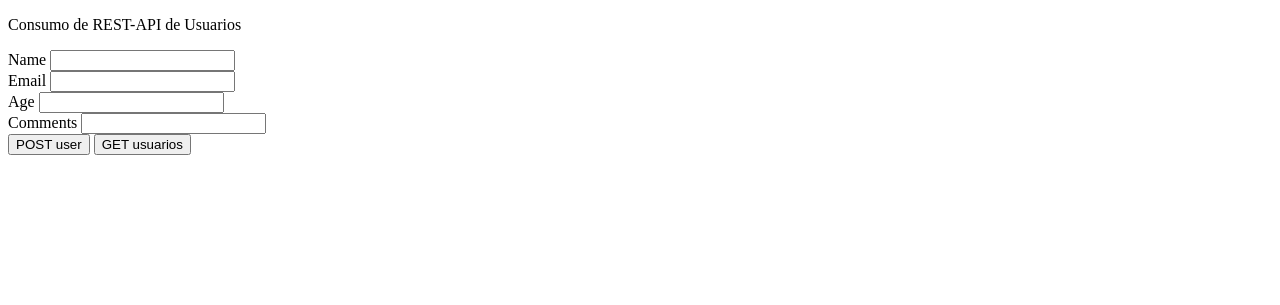
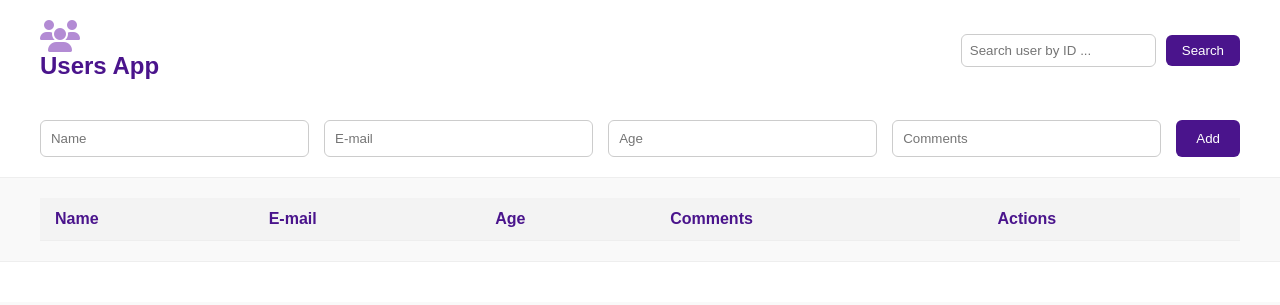
Before and after one commit to PaolaVC08/frontend-pg, a plain HTML site: page index.html in a window 1280 px wide. Drawn offline with nearby package versions, Linux system fonts and the light colour scheme; no server answers.

Commit message:
add style with css

```diff
--- a/callrestapi.js
+++ b/callrestapi.js
@@ -1,5 +1,4 @@
 var url = "https://pg-restapi-pvxk.onrender.com/api/users";
-
 function postUser() {
   console.log(url);
 
@@ -16,15 +15,17 @@ function postUser() {
 	};
 	console.log(myuser)
 
-	$ajax({
+	$.ajax({
           url:url,
 	  type: 'post',
 	  dataType: 'json',
 	  contentType: 'application/json',
-    	  succes: function (data){
+    	  success: function (data){
         	console.log(data);
-          $('#resultado').html(JSON.stringify(data.user));
-          },
+	    getUsers();
+          //$('#resultado').html(JSON.stringify(data.user));
+          resetForm();
+	  },
           data: JSON.stringify(myuser)
 	});
 }
@@ -37,21 +38,123 @@ function getUsers() {
 
         var arrUsers = json.users;
 
-        var htmlTableUsers = '<table border="1">';
+	    var rows = '';
 
-        arrUsers.forEach(function(item) {
-            console.log(item);
-            htmlTableUsers += '<tr>' +
-                                '<td>' + item.id + '</td>' +
-                                '<td>' + item.name + '</td>' +
-                                '<td>' + item.email + '</td>' +
-                                '<td>' + item.age + '</td>' +
-                                '<td>' + item.comments + '</td>' +
-                              '</tr>';
-        });
+    arrUsers.forEach(function(item) {
+      console.log(item);
 
-        htmlTableUsers += '</table>';
+      rows += `
+        <tr>
+          <td>${item.name}</td>
+          <td>${item.email}</td>
+          <td>${item.age}</td>
+          <td>${item.comments}</td>
+          <td>
+            <button onclick='startEditUser(${JSON.stringify(item)})'><i class="fas fa-edit" style="color:#6a1b9a;"></i></button>
+            <button onclick='deleteUser(${item.id})'><i class="fas fa-trash-alt" style="color:#d32f2f;"></i></button>
+          </td>
+        </tr>
+      `;
+    });
 
-        $('#resultado').html(htmlTableUsers);
+    $('#userTableBody').html(rows);
     });
 }
+
+function deleteUser(id) {
+const confirmDelete = confirm("Are you sure you want to delete this user?");
+  if (!confirmDelete) return;
+	$.ajax({
+    url: url + '/' + id,
+    type: 'DELETE',
+    success: function(data) {
+      alert('User deleted');
+      getUsers(); // refrescar lista
+    },
+    error: function(err) {
+      alert('Error deleting user');
+    }
+  });
+}
+
+let editingId = null;
+
+function startEditUser(user) {
+  $('#name').val(user.name);
+  $('#email').val(user.email);
+  $('#age').val(user.age);
+  $('#comments').val(user.comments);
+  editingId = user.id;
+$('#submitBtn').text('Save');
+}
+function handleSubmit() {
+  if (editingId) {
+    updateUser();
+  } else {
+    postUser();
+  }
+}
+
+function updateUser() {
+  if (!editingId) return;
+const confirmUpdate = confirm("Do you want to save these changes?");
+  if (!confirmUpdate) return;
+  const updatedUser = {
+    name: $('#name').val(),
+    email: $('#email').val(),
+    age: $('#age').val(),
+    comments: $('#comments').val()
+  };
+
+  $.ajax({
+    url: url + '/' + editingId,
+    type: 'PUT',
+    contentType: 'application/json',
+    data: JSON.stringify(updatedUser),
+    success: function(data) {
+      alert('User updated');
+      editingId = null;
+      getUsers(); // refrescar
+      resetForm();
+    },
+    error: function(err) {
+      alert('Error updating user');
+    }
+  });
+}
+function getUserById() {
+  const id = $('#searchId').val();
+
+  $.ajax({
+    url: url + '/' + id,
+    type: 'GET',
+    success: function(data) {
+      const user = data.user;
+
+      const html = `
+        <p><strong>ID:</strong> ${user.id}</p>
+        <p><strong>Name:</strong> ${user.name}</p>
+        <p><strong>Email:</strong> ${user.email}</p>
+        <p><strong>Age:</strong> ${user.age}</p>
+        <p><strong>Comments:</strong> ${user.comments}</p>
+      `;
+
+      $('#resultado').html(html);
+    },
+    error: function(err) {
+      alert('User not found or error');
+      console.error(err);
+    }
+  });
+}
+window.onload = function() {
+  getUsers();
+};
+function resetForm() {
+  $('#name').val('');
+  $('#email').val('');
+  $('#age').val('');
+  $('#comments').val('');
+  editingId = null;
+  $('#submitBtn').text('Add');
+}
--- a/index.html
+++ b/index.html
@@ -1,34 +1,59 @@
 <!DOCTYPE html>
-<html>
-  <body>
-    <p>Consumo de REST-API de Usuarios</p>
+<html lang="en">
+<head>
+  <meta charset="UTF-8" />
+  <title>Users App</title>
+  <link rel="stylesheet" href="styles.css" />
+  <script src="https://ajax.googleapis.com/ajax/libs/jquery/3.2.1/jquery.min.js"></script>
+  <link rel="stylesheet" href="https://cdnjs.cloudflare.com/ajax/libs/font-awesome/6.5.0/css/all.min.css" />
 
-    <div>
-      <label>Name </label>
-      <input type="text" id="name">
+</head>
+<body>
+
+  <!-- Header -->
+  <header>
+	  <div class="header-left">
+    <div class="logo"><i class="fas fa-users"></i></div>
+    <h1>Users App</h1>
+    </div>
+    <div class="search-bar">
+      <input type="number" id="searchId" placeholder="Search user by ID ..." />
+      <button onclick="getUserById()">Search</button>
+    </div>
+  </header>
+
+  <!-- Main -->
+  <main>
+    <!-- Formulario -->
+    <div class="form-container">
+      <input type="text" id="name" placeholder="Name" />
+      <input type="email" id="email" placeholder="E-mail" />
+      <input type="number" id="age" placeholder="Age" />
+      <input type="text" id="comments" placeholder="Comments" />
+      <button id="submitBtn" onclick="handleSubmit()">Add</button>
     </div>
 
-    <div>
-      <label>Email </label>
-      <input type="text" id="email">
+    <!-- Tabla de usuarios -->
+    <div class="table-container">
+      <table>
+        <thead>
+          <tr>
+            <th>Name</th>
+            <th>E-mail</th>
+            <th>Age</th>
+            <th>Comments</th>
+            <th>Actions</th>
+          </tr>
+        </thead>
+        <tbody id="userTableBody">
+          <!-- Contenido dinámico JS -->
+        </tbody>
+      </table>
     </div>
 
-    <div>
-      <label>Age </label>
-      <input type="text" id="age">
-    </div>
+    <div id="resultado"></div>
+  </main>
 
-    <div>
-      <label>Comments </label>
-      <input type="text" id="comments">
-    </div>
-
-    <button onclick="postUser()"> POST user </button>
-    <button onclick="getUsers()"> GET usuarios </button>
-
-    <div id="resultado"></div>
-
-    <script src="https://ajax.googleapis.com/ajax/libs/jquery/3.2.1/jquery.min.js"></script>
-    <script src="callrestapi.js"></script>
-  </body>
+  <script src="callrestapi.js"></script>
+</body>
 </html>
--- /dev/null
+++ b/styles.css
@@ -0,0 +1,141 @@
+/* GLOBAL */
+body {
+  font-family: 'Arial', sans-serif;
+  background-color: #f9f9f9;
+  color: #333;
+  margin: 0;
+  padding: 0;
+}
+
+/* HEADER */
+header {
+  background-color: #fff;
+  color: #4a148c;
+  display: flex;
+  align-items: center;
+  justify-content: space-between;
+  padding: 20px 40px;
+  box-shadow: 0 2px 5px rgba(0,0,0,0.1);
+}
+
+header .logo i {
+  font-size: 32px;
+  color: #b38bd4;
+  margin-right: 10px;
+}
+
+header h1 {
+  font-size: 24px;
+  font-weight: bold;
+  margin: 0;
+  color: #4a148c;
+  flex-grow: 1;
+  text-align: center;
+}
+
+.search-bar {
+  display: flex;
+  align-items: center;
+  gap: 10px;
+}
+
+.search-bar input {
+  padding: 8px;
+  border: 1px solid #ccc;
+  border-radius: 6px;
+  outline: none;
+}
+
+.search-bar button {
+  padding: 8px 16px;
+  background-color: #4a148c;
+  color: #fff;
+  border: none;
+  border-radius: 6px;
+  cursor: pointer;
+  transition: background-color 0.3s ease;
+}
+
+.search-bar button:hover {
+  background-color: #6a1b9a;
+}
+
+/* FORM */
+.form-container {
+  background-color: #fff;
+  padding: 20px 40px;
+  display: flex;
+  flex-wrap: wrap;
+  gap: 15px;
+  justify-content: center;
+  border-bottom: 1px solid #eee;
+}
+
+.form-container input {
+  padding: 10px;
+  border: 1px solid #ccc;
+  border-radius: 6px;
+  flex: 1 1 200px;
+}
+
+.form-container button {
+  padding: 10px 20px;
+  background-color: #4a148c;
+  color: white;
+  border: none;
+  border-radius: 6px;
+  cursor: pointer;
+  transition: background-color 0.3s ease;
+}
+
+.form-container button:hover {
+  background-color: #6a1b9a;
+}
+
+/* TABLE */
+.table-container {
+  padding: 20px 40px;
+  overflow-x: auto;
+}
+
+table {
+  width: 100%;
+  border-collapse: collapse;
+  background-color: #fff;
+}
+
+th, td {
+  padding: 12px 15px;
+  text-align: left;
+  border-bottom: 1px solid #eee;
+}
+
+th {
+  background-color: #f3f3f3;
+  color: #4a148c;
+}
+
+tr:hover {
+  background-color: #fafafa;
+}
+
+td button {
+  background: none;
+  border: none;
+  font-size: 18px;
+  cursor: pointer;
+  margin-right: 5px;
+  transition: transform 0.2s;
+}
+
+td button:hover {
+  transform: scale(1.2);
+}
+
+/* RESULTADO */
+#resultado {
+  padding: 20px 40px;
+  font-size: 16px;
+  background-color: #fff;
+  border-top: 1px solid #eee;
+}
```
